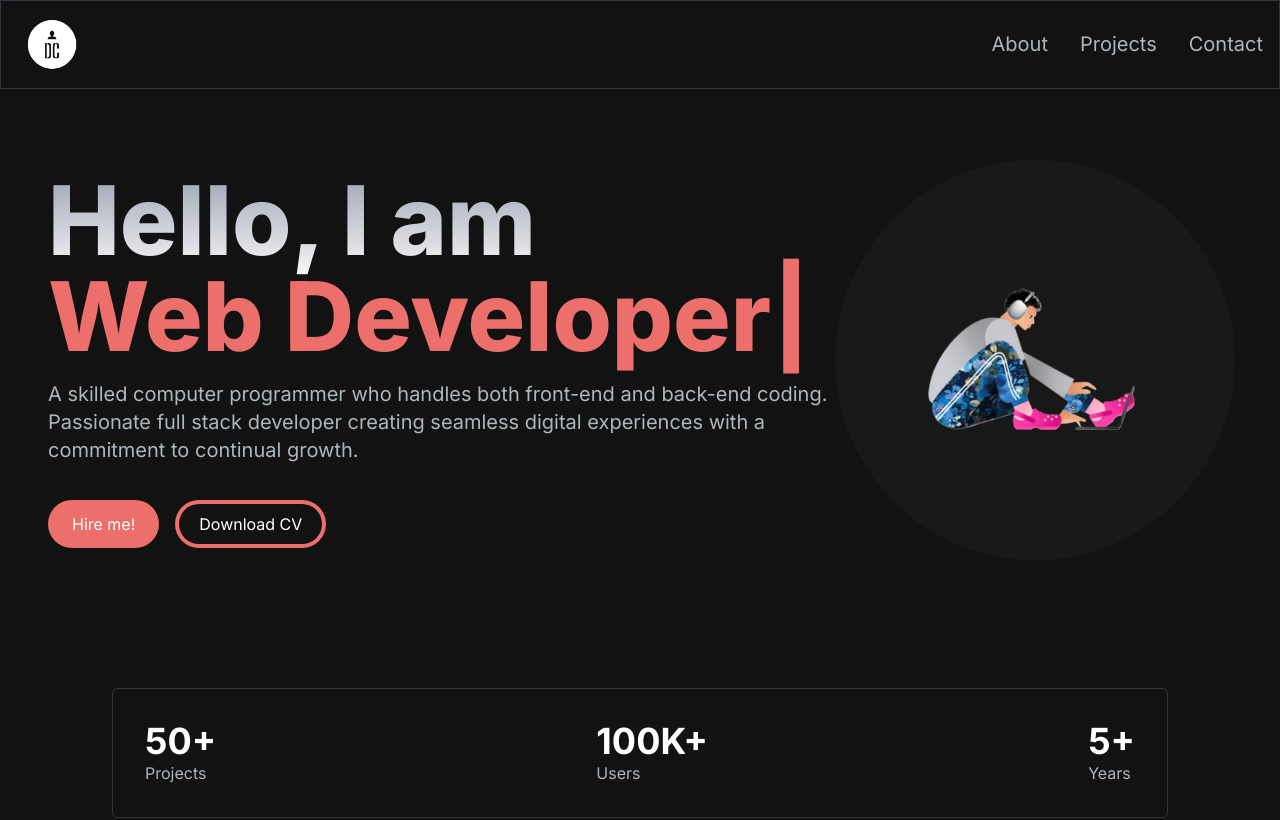
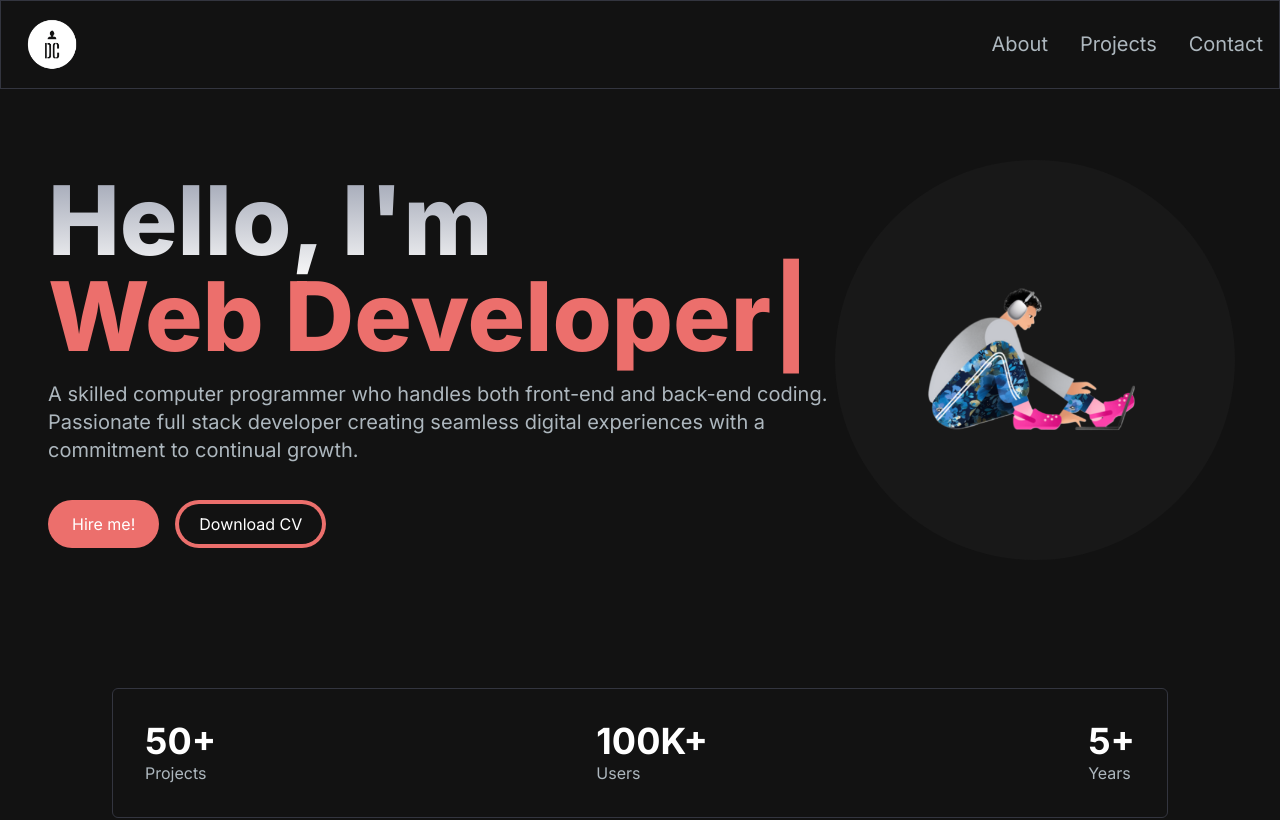
Before and after one commit to dc-rubiano-rojas/new-portfolio-react-next, a Next.js app: page / in a window 1280 px wide. Shown: the top 820 px of the page. Built offline with nearby package versions, Linux system fonts and the light colour scheme.

Commit message:
:sparkles: add new

```diff
--- a/app/components/HeroSection.jsx
+++ b/app/components/HeroSection.jsx
@@ -14,7 +14,7 @@ const HeroSection = () => {
               id="intro-slider"
               className="text-transparent bg-clip-text bg-gradient-to-t from-primary to-tertiary"
             >
-              Hello, I am {}{" "}
+              Hello, I{"'"}m {}{" "}
             </span>
             <br></br>
             <TypeAnimation
```
Also changed, not shown: app/page.js (+7 -7 lines).
